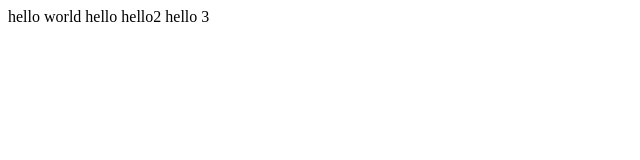
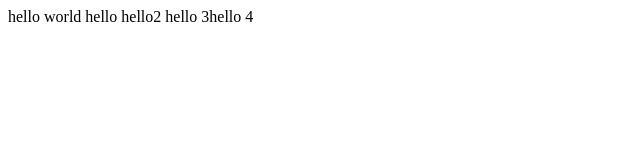
Before and after one commit to Foorkan14/projects, a plain HTML site: page index.html in a window 1280 px wide. Shown: the full height of the page, 0-640 px from the left. Drawn offline with Linux system fonts and the light colour scheme.

Commit message:
3rd commit

```diff
--- a/index.html
+++ b/index.html
@@ -7,6 +7,6 @@
     <title>Document</title>
 </head>
 <body>
-    hello world hello hello2 hello 3
+    hello world hello hello2 hello 3hello 4
 </body>
 </html>
```
